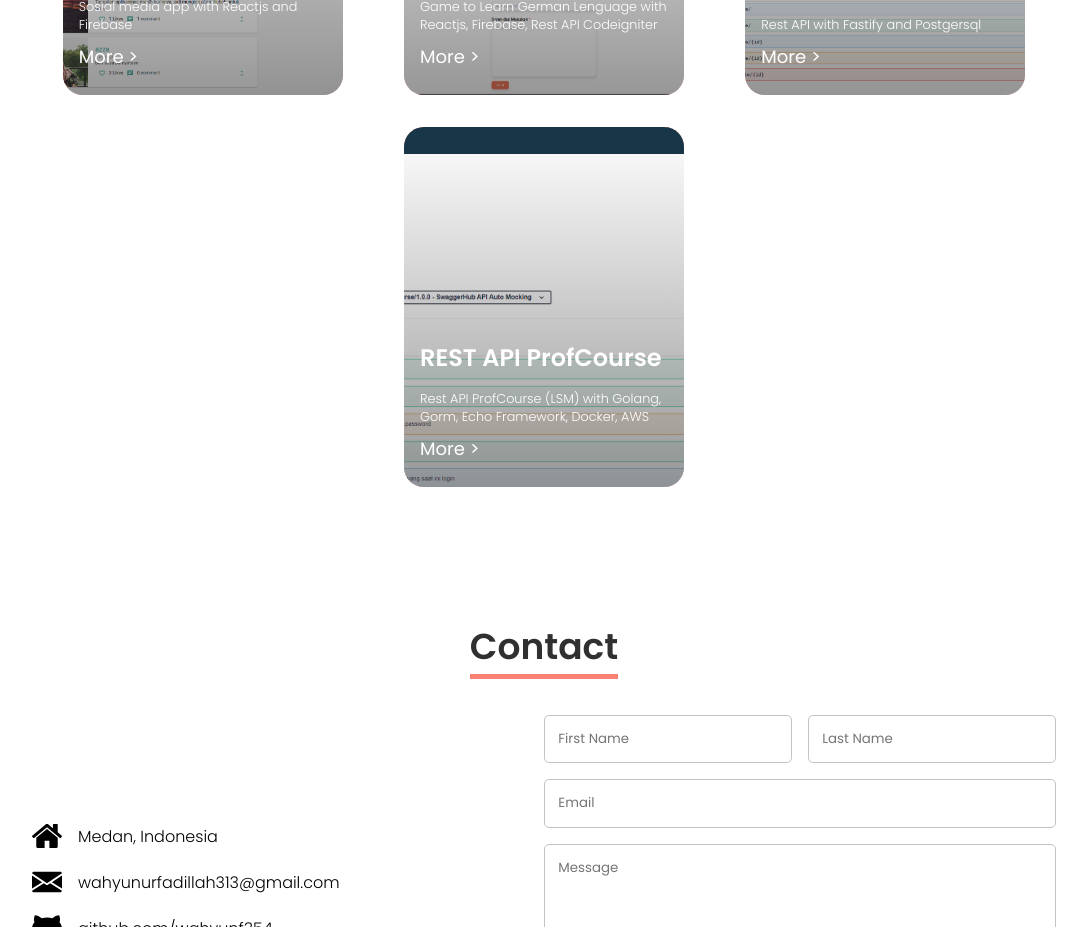
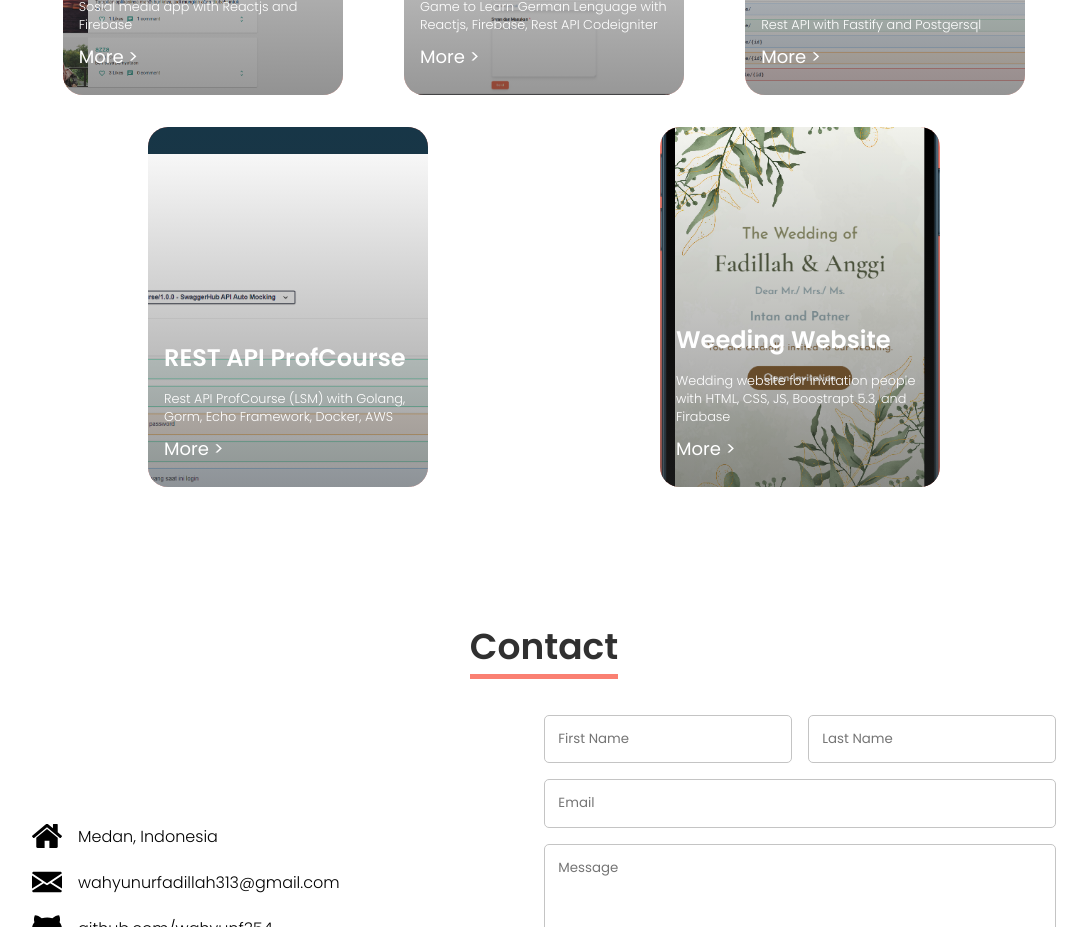
Before and after one commit to wahyunf354/portofolio-sample-for-workshop-LP, a React (Create React App) app: page / in a window 1280 px wide. Shown: the part 1360-2287 px from the top of the page, without its empty margins (96-1183 px from the left). Built offline with nearby package versions, Linux system fonts and the light colour scheme.

Commit message:
tambah project

```diff
--- a/src/components/Projects.jsx
+++ b/src/components/Projects.jsx
@@ -48,6 +48,12 @@ const projects = [
     linkProject: "https://github.com/Kel-21-Alta/backend-profcourse",
     imageUrl: "./img/project4.png",
   },
+  {
+    title: "Weeding Website",
+    description: "Wedding website for invitation people with HTML, CSS, JS, Boostrapt 5.3, and Firabase",
+    linkProject: "https://penikahan-fadillah-anggi.surge.sh/?to=Name_People",
+    imageUrl: "./img/project5.png",
+  },
 ];
 
 function Projects() {
```
Also changed, not shown: public/img/project5.png (added).
